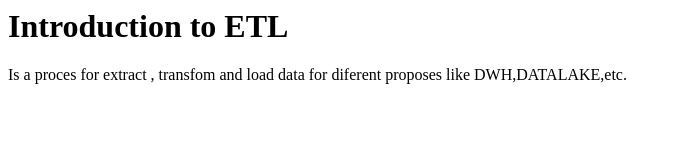
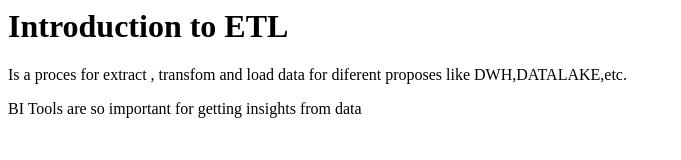
Before and after one commit to arturomeyberg/hyperblog, a plain HTML site: page index.html in a window 1280 px wide. Shown: the whole page, without its empty margins (0-681 px from the left). Drawn offline with Linux system fonts and the light colour scheme.

Commit message:
Adding new P

```diff
--- a/index.html
+++ b/index.html
@@ -13,6 +13,9 @@
         <p>
             Is a proces for extract , transfom  and load data for diferent proposes like DWH,DATALAKE,etc.
         </p>
+        <p>
+            BI Tools are so important for getting insights from data
+        </p>
         </div>
     </div>
     </body>
```
